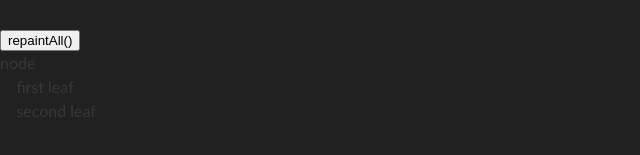
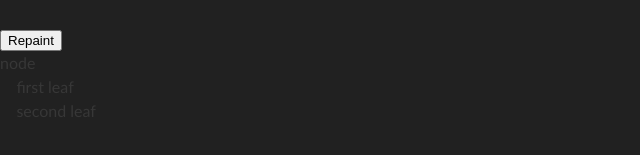
Before and after one commit to TomDufall/di-builder, a plain HTML site: page index.html in a window 1280 px wide. Shown: the part 275-430 px from the top of the page, 0-640 px from the left. Drawn offline with Linux system fonts and the light colour scheme.

Commit message:
Repaint fix
- button updated to actually call repaint  (changed wrong part last time)
- repaint stub added to Node class

```diff
--- a/index.html
+++ b/index.html
@@ -30,6 +30,7 @@
 	constructor(type){
 		this.type = type;
 	}
+	repaint(){};
 }
 
 class Leaf extends Node{
@@ -126,7 +127,7 @@
 
 </script>
 <br><br>
-<button onclick="updateCanvas()">repaintAll()</button>
+<button onclick="repaintAll()">Repaint</button>
 
 
   </body>
```
